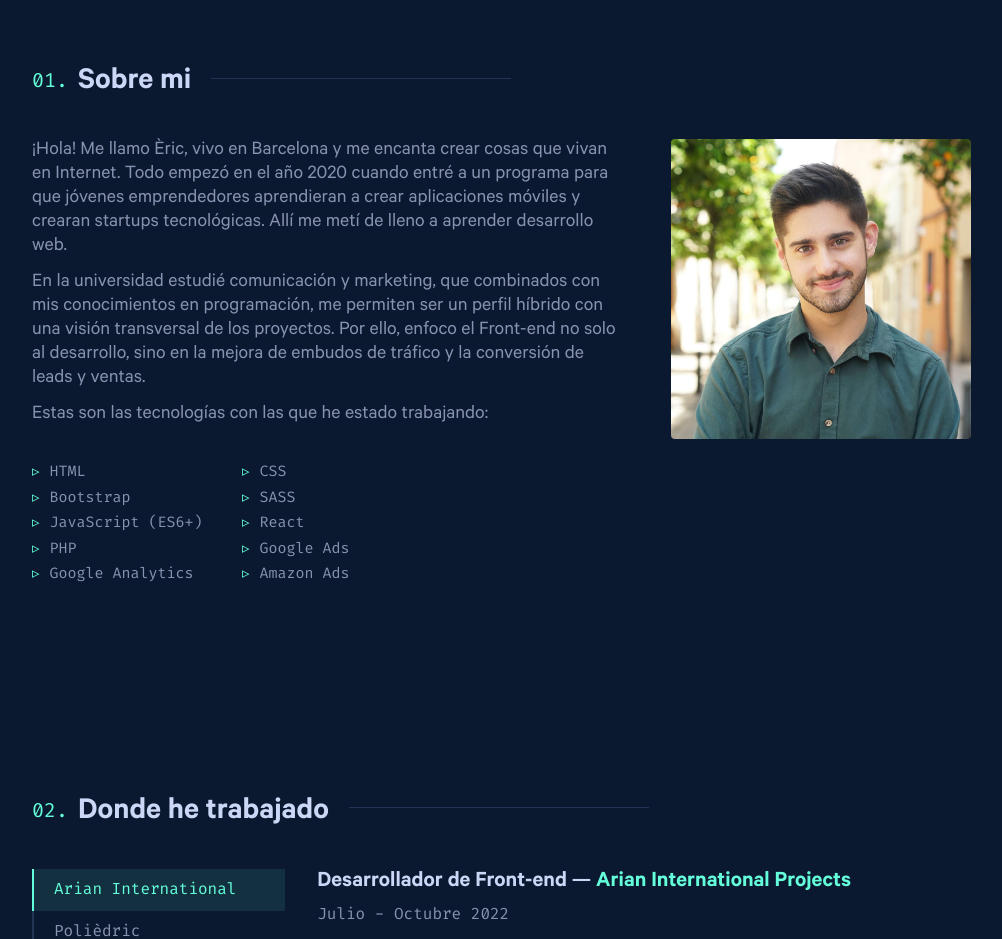
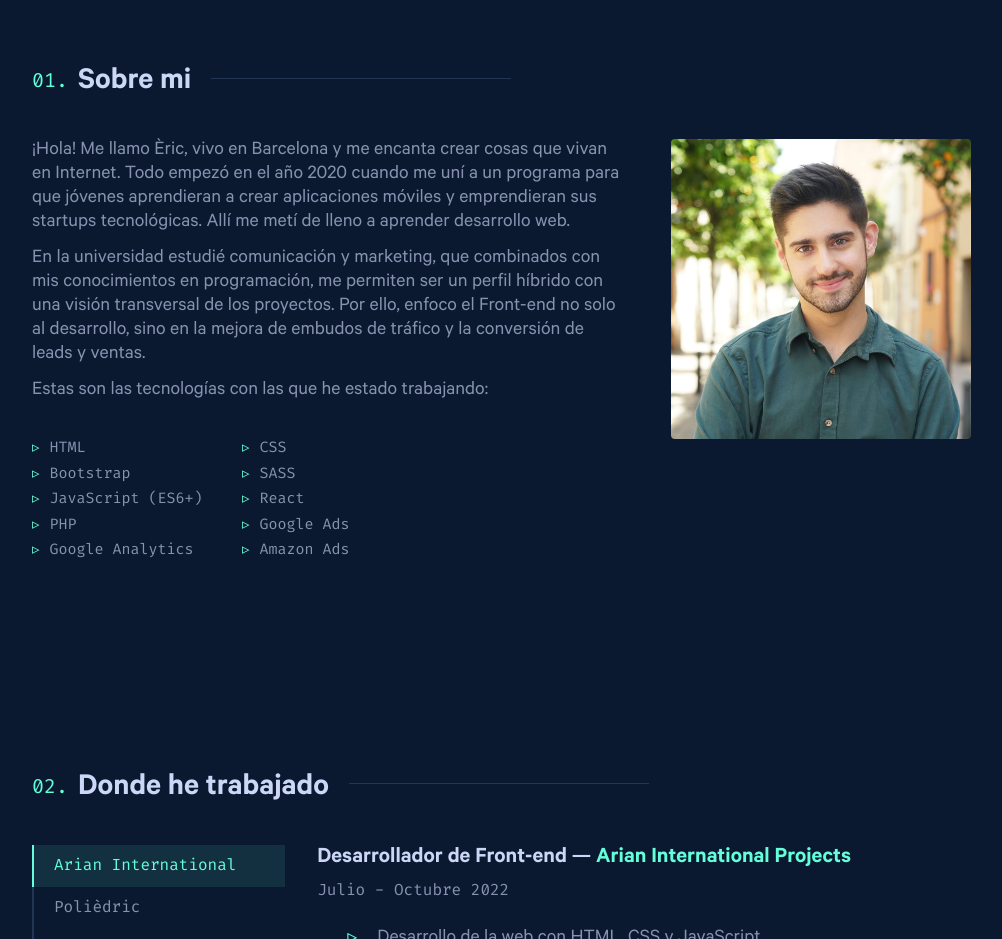
Before and after one commit to EricSalat/web-profesional, a React (Create React App) app: page / in a window 1280 px wide. Shown: the part 900-1839 px from the top of the page, without its empty margins (118-1120 px from the left). Built offline with nearby package versions, Linux system fonts and the light colour scheme.

Commit message:
Arreglados errores menores

```diff
--- a/src/App.js
+++ b/src/App.js
@@ -47,7 +47,7 @@ function App() {
           <NumberedHeading texto="Sobre mi" />
           <div className="about-me">
             <div className="about-me-text">
-              <p>¡Hola! Me llamo Èric, vivo en Barcelona y me encanta crear cosas que vivan en Internet. Todo empezó en el año 2020 cuando entré a un programa para que jóvenes emprendedores aprendieran a crear aplicaciones móviles y crearan startups tecnológicas. Allí me metí de lleno a aprender desarrollo web.</p>
+              <p>¡Hola! Me llamo Èric, vivo en Barcelona y me encanta crear cosas que vivan en Internet. Todo empezó en el año 2020 cuando me uní a un programa para que jóvenes aprendieran a crear aplicaciones móviles y emprendieran sus startups tecnológicas. Allí me metí de lleno a aprender desarrollo web.</p>
               <p>En la universidad estudié comunicación y marketing, que combinados con mis conocimientos en programación, me permiten ser un perfil híbrido con una visión transversal de los proyectos. Por ello, enfoco el Front-end no solo al desarrollo, sino en la mejora de embudos de tráfico y la conversión de leads y ventas.</p>
               <p>Estas son las tecnologías con las que he estado trabajando:</p>
               <div>
--- a/src/components/Header/MenuMobile.jsx
+++ b/src/components/Header/MenuMobile.jsx
@@ -1,8 +1,8 @@
 import React from "react";
 import "./Header.css";
 import Button from "../Button/Button";
-// import logo from '../../assets/logos/favicon.png';
 import { IoIosClose } from "react-icons/io";
+import cv from "./cv.pdf";
 
 function MenuMobile(props) {
 
@@ -22,7 +22,7 @@ function MenuMobile(props) {
             </ul>
             <Button
             texto="Currículum"
-            href="/cv.pdf"
+            href={cv}
             className="know-me-button"
           />
           </div>
--- a/src/components/Trabajos/Trabajos.jsx
+++ b/src/components/Trabajos/Trabajos.jsx
@@ -77,7 +77,7 @@ export default function Trabajos() {
           />
           <TabButton
             text="Diari Ara"
-            class={adiPlusTab ? "tab-button-active" : "tab-button-inactive"}
+            class={diariAraTab ? "tab-button-active" : "tab-button-inactive"}
             id="diariara"
             onclick={() => {
               setArian(false); setPoliedric(false); setAinkaa(false); setAdiplus(false); setDiariAra(true);
@@ -108,7 +108,6 @@ export default function Trabajos() {
 
         {poliedric ? (
           <FichaTrabajo
-
             id="poliedric-description"
             role="Gestor de campañas SEM & PPC"
             company="Polièdric"
--- a/src/index.css
+++ b/src/index.css
@@ -24,7 +24,6 @@
 :root {
   --background: #0a192f;
   --verde: #64ffda;
-  /* --texto: #6e7a97; */
   --texto: #8892b0;
   --mobileFontSizeText: 18px;
   --titulo1: #ccd6f6;
```
